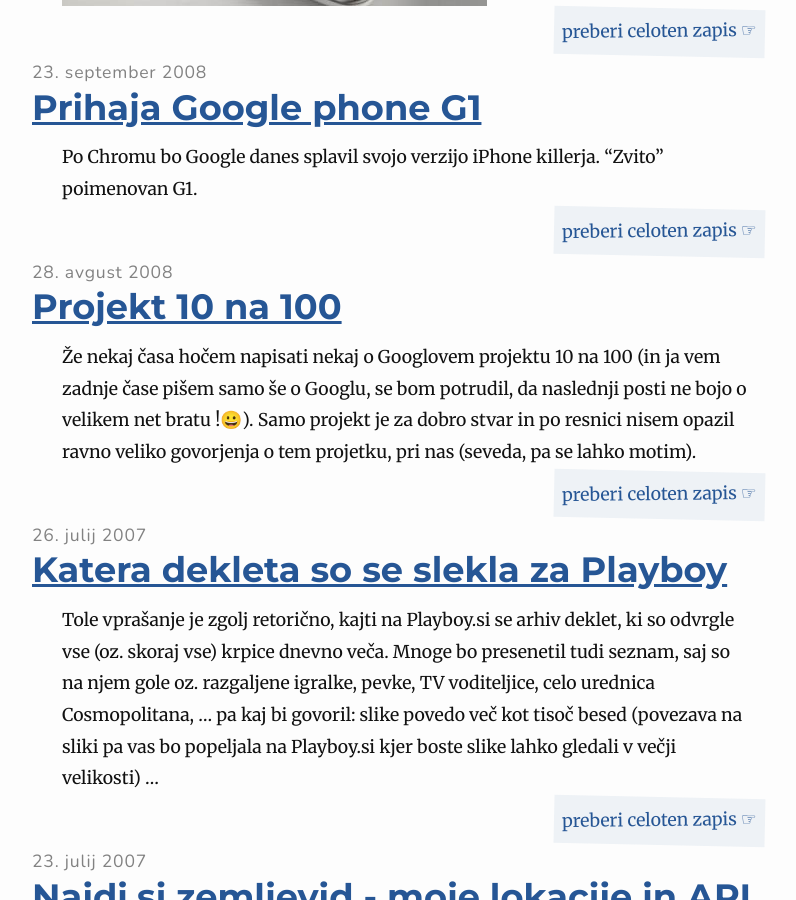
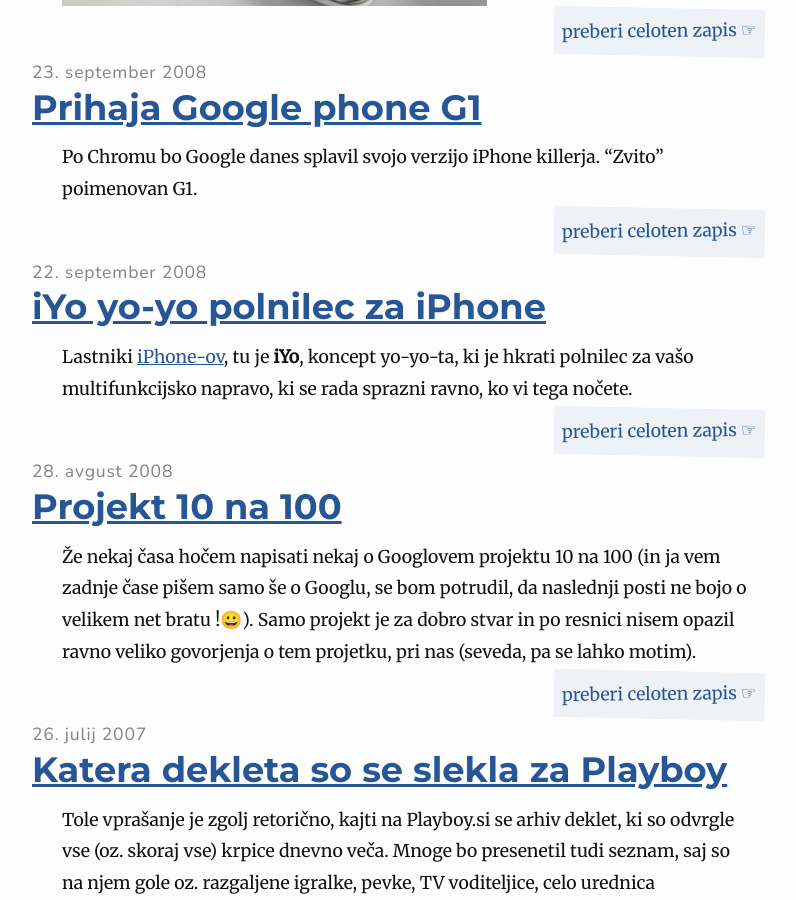
Before and after one commit to davorinpavlica/embrio, a Jekyll site: the page built from index.md, in a window 1280 px wide and 900 px high, scrolled down 8383 px. Shown: the whole window, without its empty margins (248-1044 px from the left). Built offline with Jekyll 4.4.1, drawn with Linux system fonts in a browser that asks for light colours.

Commit message:
Kje so komentarji?

```diff
--- a/_layouts/post.html
+++ b/_layouts/post.html
@@ -1,5 +1,6 @@
 ---
 layout: default
+comments: true
 ---
 <article class="post" itemscope itemtype="http://schema.org/BlogPosting">
 
--- /dev/null
+++ b/_posts/2008-09-22-iyo-yo-yo-polnilec-za-iphone.md
@@ -0,0 +1,19 @@
+---
+layout:     post
+title:      "iYo yo-yo polnilec za iPhone"
+date:       2008-09-22 16:01:42 +0100
+categories: blogi davorin
+author:		davorin
+tags:		iPhone, iYo, koncept, oblikovanje
+---
+
+Lastniki [iPhone-ov](http://www.apple.com/iphone/ "iPhone"), tu je **iYo**, koncept yo-yo-ta, ki je hkrati polnilec za vašo multifunkcijsko napravo, ki se rada sprazni ravno, ko vi tega nočete.
+
+<div class="video-container">
+	<iframe width="560" height="315" src="https://www.youtube.com/embed/RxrhHlmTvDE?rel=0" frameborder="0" allow="autoplay; encrypted-media" allowfullscreen></iframe>
+</div>
+<br />
+
+iYo je zaenkrat le koncept švedskega oblikovalca [Petra Thuvanderja](http://www.peterthuvander.se/ "Peter Thuvander"), vendar glede na požrešnost iTelefonov ne dvomim, da bomo **iYo** kmalu videli v prodaji. Zabaven in koristen pripomoček! 😉
+
+-- via [Gizmodo](https://web.archive.org/web/20110813163029/http://gizmodo.com/5052812/iyo-rocks-the-baby-then-charges-your-iphone "Gizmodo")!
```
Also changed, not shown: _posts/2007-05-26-dan-brisace-v-praksi.md (+1 -1 lines).
